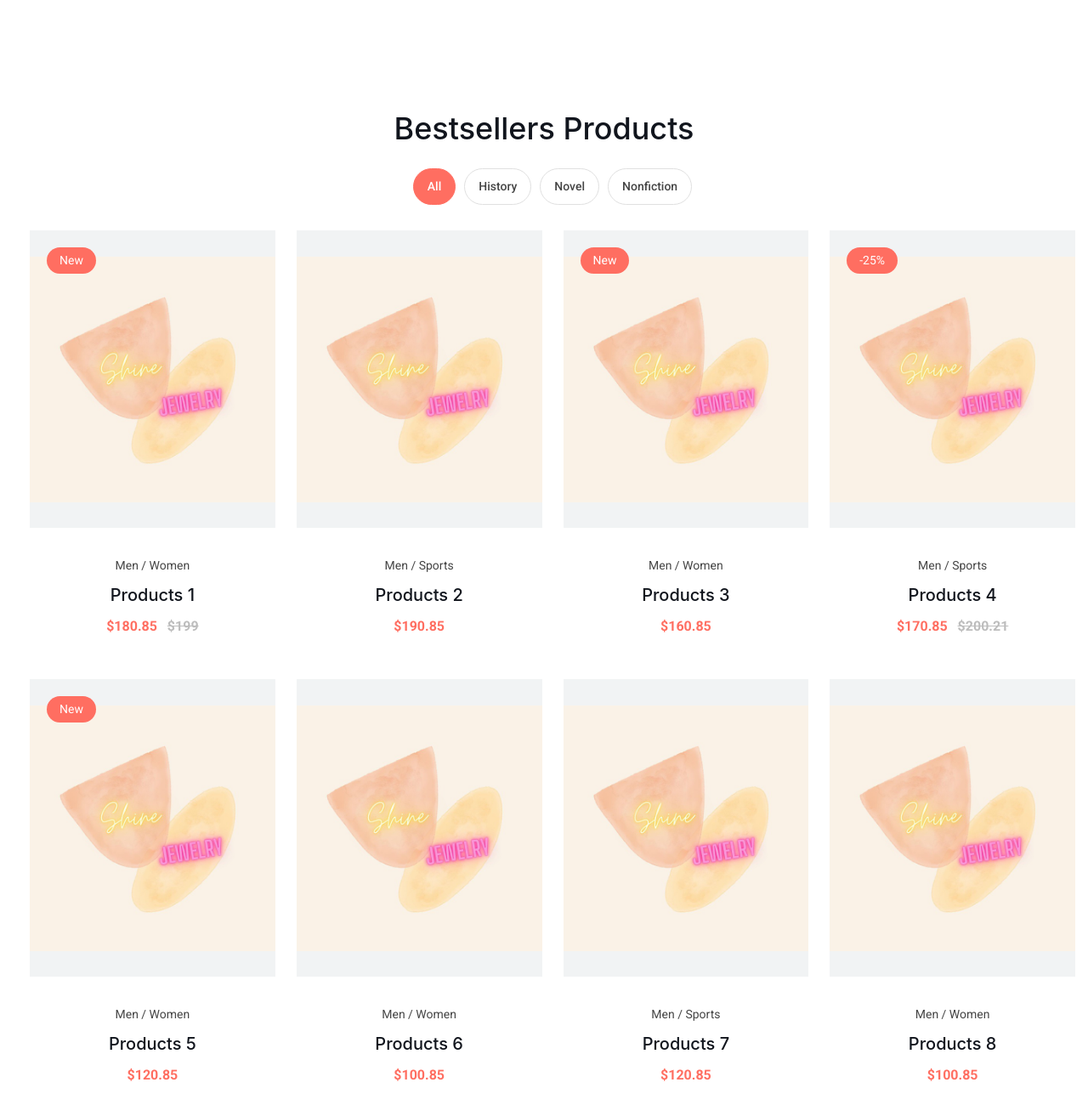
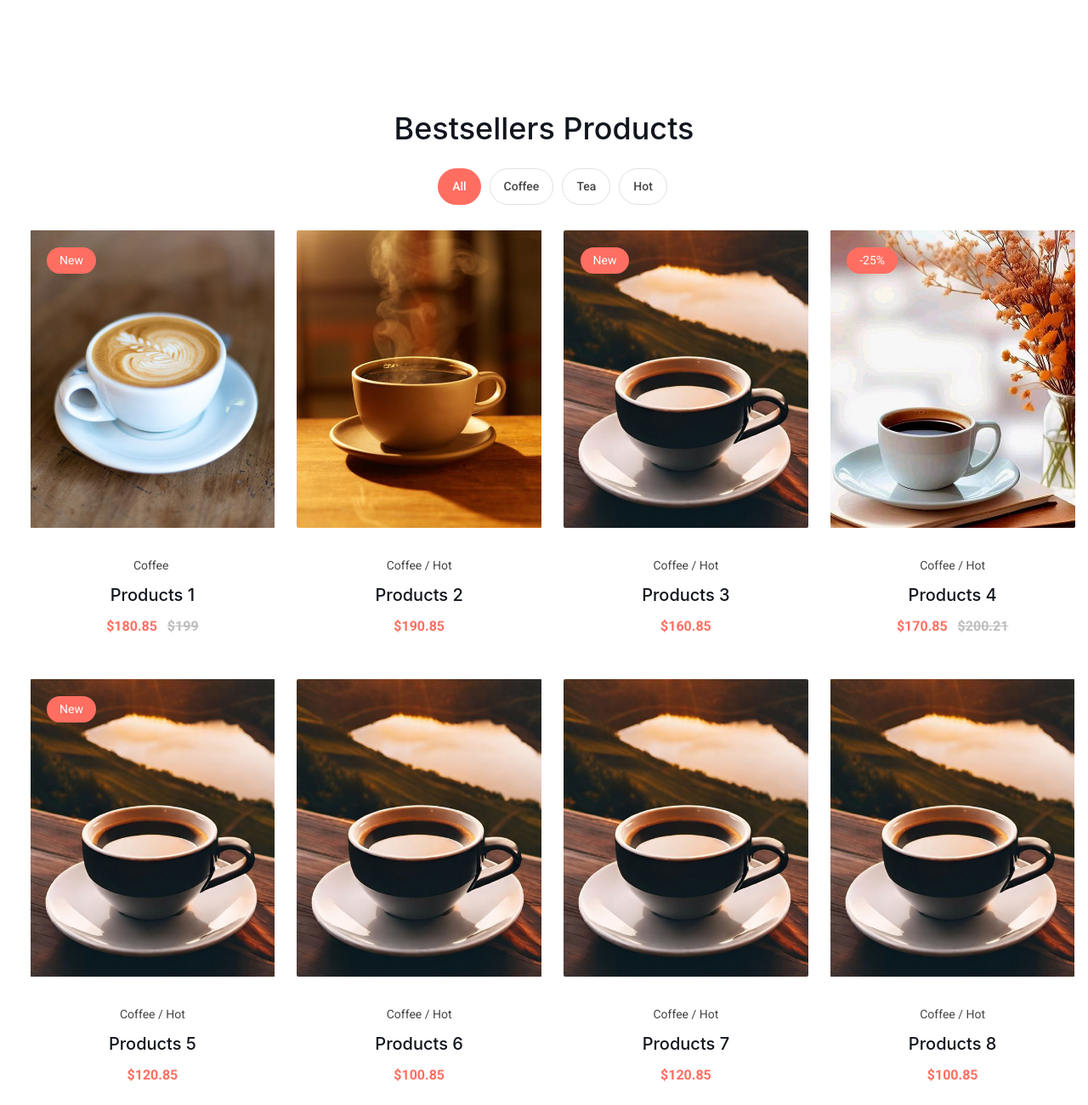
Before and after one commit to TakVanneth/Testing_E-Store, a plain HTML site: page index.html in a window 1280 px wide. Shown: the part 1100-2400 px from the top of the page at 85% size. Drawn offline with nearby package versions, Linux system fonts and the light colour scheme.

Commit message:
add product content

```diff
--- a/index.html
+++ b/index.html
@@ -161,7 +161,7 @@
       </section>
 
       <section class="section collection">
-        <div class="container-fluid">
+        <div class="container">
 
           <ul class="collection-list has-scrollbar">
 
@@ -209,7 +209,7 @@
         -> section product
        -->
       <section class="section product" id="product">
-        <div class="container-fluid">
+        <div class="container">
 
           <h2 class="h2 section-title">Bestsellers Products</h2>
 
@@ -220,15 +220,15 @@
             </li>
 
             <li>
-              <button class="filter-btn">History</button>
+              <button class="filter-btn">Coffee</button>
             </li>
 
              <li>
-              <button class="filter-btn">Novel</button>
+              <button class="filter-btn">Tea</button>
             </li>
 
               <li>
-              <button class="filter-btn">Nonfiction</button>
+              <button class="filter-btn">Hot</button>
             </li>
                       </ul>
 
@@ -238,7 +238,7 @@
               <div class="product-card" tabindex="0">
 
                 <figure class="card-banner">
-                  <img src="public/images/shinyblinkyLogo.jpg" width="312" height="350" loading="lazy" alt="Products 1" class="image-contain">
+                  <img src="public/images/coffee.jpeg" width="312" height="350" loading="lazy" alt="Products 1" class="image-contain">
 
                   <div class="card-badge">New</div>
 
@@ -282,8 +282,8 @@
                 <div class="card-content">
 
                   <div class="card-cat">
-                    <a href="#" class="card-cat-link">Men</a> /
-                    <a href="#" class="card-cat-link">Women</a>
+                    <a href="#" class="card-cat-link">Coffee</a>
+                    <a href="#" class="card-cat-link"></a>
                   </div>
 
                   <h3 class="h3 card-title">
@@ -301,7 +301,7 @@
               <div class="product-card" tabindex="0">
 
                 <figure class="card-banner">
-                  <img src="public/images/shinyblinkyLogo.jpg" width="312" height="350" loading="lazy" alt="Products 2" class="image-contain">
+                  <img src="public/images/COFFEE — Noel Barnhurst.jpeg" width="312" height="350" loading="lazy" alt="Products 2" class="image-contain">
 
                   <ul class="card-action-list">
 
@@ -343,8 +343,8 @@
                 <div class="card-content">
 
                   <div class="card-cat">
-                    <a href="#" class="card-cat-link">Men</a> /
-                    <a href="#" class="card-cat-link">Sports</a>
+                    <a href="#" class="card-cat-link">Coffee</a> /
+                    <a href="#" class="card-cat-link">Hot</a>
                   </div>
 
                   <h3 class="h3 card-title">
@@ -362,7 +362,7 @@
               <div class="product-card" tabindex="0">
 
                 <figure class="card-banner">
-                  <img src="public/images/shinyblinkyLogo.jpg" width="312" height="350" loading="lazy" alt="Products 3" class="image-contain">
+                  <img src="public/images/coffee-3.jpeg" width="312" height="350" loading="lazy" alt="Products 3" class="image-contain">
 
                   <div class="card-badge">New</div>
 
@@ -406,8 +406,8 @@
                 <div class="card-content">
 
                   <div class="card-cat">
-                    <a href="#" class="card-cat-link">Men</a> /
-                    <a href="#" class="card-cat-link">Women</a>
+                    <a href="#" class="card-cat-link">Coffee</a> /
+                    <a href="#" class="card-cat-link">Hot</a>
                   </div>
 
                   <h3 class="h3 card-title">
@@ -425,7 +425,7 @@
               <div class="product-card" tabindex="0">
 
                 <figure class="card-banner">
-                  <img src="public/images/shinyblinkyLogo.jpg" width="312" height="350" loading="lazy" alt="Products 4" class="image-contain">
+                  <img src="public/images/coffee-4.jpeg" width="312" height="350" loading="lazy" alt="Products 4" class="image-contain">
 
                   <div class="card-badge"> -25%</div>
 
@@ -469,8 +469,8 @@
                 <div class="card-content">
 
                   <div class="card-cat">
-                    <a href="#" class="card-cat-link">Men</a> /
-                    <a href="#" class="card-cat-link">Sports</a>
+                    <a href="#" class="card-cat-link">Coffee</a> /
+                    <a href="#" class="card-cat-link">Hot</a>
                   </div>
 
                   <h3 class="h3 card-title">
@@ -488,7 +488,7 @@
               <div class="product-card" tabindex="0">
 
                 <figure class="card-banner">
-                  <img src="public/images/shinyblinkyLogo.jpg" width="312" height="350" loading="lazy" alt="Products 5" class="image-contain">
+                  <img src="public/images/coffee-3.jpeg" width="312" height="350" loading="lazy" alt="Products 5" class="image-contain">
 
                   <div class="card-badge">New</div>
 
@@ -532,8 +532,8 @@
                 <div class="card-content">
 
                   <div class="card-cat">
-                    <a href="#" class="card-cat-link">Men</a> /
-                    <a href="#" class="card-cat-link">Women</a>
+                    <a href="#" class="card-cat-link">Coffee</a> /
+                    <a href="#" class="card-cat-link">Hot</a>
                   </div>
 
                   <h3 class="h3 card-title">
@@ -551,7 +551,7 @@
               <div class="product-card" tabindex="0">
 
                 <figure class="card-banner">
-                  <img src="public/images/shinyblinkyLogo.jpg" width="312" height="350" loading="lazy" alt="Products 6" class="image-contain">
+                  <img src="public/images/coffee-3.jpeg" width="312" height="350" loading="lazy" alt="Products 6" class="image-contain">
 
                   <ul class="card-action-list">
 
@@ -593,8 +593,8 @@
                 <div class="card-content">
 
                   <div class="card-cat">
-                    <a href="#" class="card-cat-link">Men</a> /
-                    <a href="#" class="card-cat-link">Women</a>
+                    <a href="#" class="card-cat-link">Coffee</a> /
+                    <a href="#" class="card-cat-link">Hot</a>
                   </div>
 
                   <h3 class="h3 card-title">
@@ -612,7 +612,7 @@
               <div class="product-card" tabindex="0">
 
                 <figure class="card-banner">
-                  <img src="public/images/shinyblinkyLogo.jpg" width="312" height="350" loading="lazy" alt="Products 7" class="image-contain">
+                  <img src="public/images/coffee-3.jpeg" width="312" height="350" loading="lazy" alt="Products 7" class="image-contain">
 
                   <ul class="card-action-list">
 
@@ -654,8 +654,8 @@
                 <div class="card-content">
 
                   <div class="card-cat">
-                    <a href="#" class="card-cat-link">Men</a> /
-                    <a href="#" class="card-cat-link">Sports</a>
+                    <a href="#" class="card-cat-link">Coffee</a> /
+                    <a href="#" class="card-cat-link">Hot</a>
                   </div>
 
                   <h3 class="h3 card-title">
@@ -673,7 +673,7 @@
               <div class="product-card" tabindex="0">
 
                 <figure class="card-banner">
-                  <img src="public/images/shinyblinkyLogo.jpg" width="312" height="350" loading="lazy" alt="Products 8" class="image-contain">
+                  <img src="public/images/coffee-3.jpeg" width="312" height="350" loading="lazy" alt="Products 8" class="image-contain">
 
                   <ul class="card-action-list">
 
@@ -715,8 +715,8 @@
                 <div class="card-content">
 
                   <div class="card-cat">
-                    <a href="#" class="card-cat-link">Men</a> /
-                    <a href="#" class="card-cat-link">Women</a>
+                    <a href="#" class="card-cat-link">Coffee</a> /
+                    <a href="#" class="card-cat-link">Hot</a>
                   </div>
 
                   <h3 class="h3 card-title">
@@ -765,7 +765,7 @@
                 <div class="product-card" tabindex="0">
 
                   <figure class="card-banner">
-                    <img src="public/images/shinyblinkyLogo.jpg" width="312" height="350" loading="lazy" alt="Running Sneaker Shoes" class="image-contain">
+                    <img src="public/images/shinyblinkyLogo.jpg" width="312" height="350" loading="lazy" alt="Products 1" class="image-contain">
 
                     <div class="card-badge">-25%</div>
 
@@ -814,7 +814,7 @@
                     </div>
 
                     <h3 class="h3 card-title">
-                      <a href="#">Running Sneaker Shoes</a>
+                      <a href="#">Products 1</a>
                     </h3>
 
                     <data class="card-price" value="180.85">$180.85</data>
@@ -828,7 +828,7 @@
                 <div class="product-card" tabindex="0">
 
                   <figure class="card-banner">
-                    <img src="public/images/shinyblinkyLogo.jpg" width="312" height="350" loading="lazy" alt="Leather Mens Slipper" class="image-contain">
+                    <img src="public/images/shinyblinkyLogo.jpg" width="312" height="350" loading="lazy" alt="Products 2" class="image-contain">
 
                     <ul class="card-action-list">
 
@@ -875,7 +875,7 @@
                     </div>
 
                     <h3 class="h3 card-title">
-                      <a href="#">Leather Mens Slipper</a>
+                      <a href="#">Products 2</a>
                     </h3>
 
                     <data class="card-price" value="190.85">$190.85</data>
@@ -889,7 +889,7 @@
                 <div class="product-card" tabindex="0">
 
                   <figure class="card-banner">
-                    <img src="public/images/shinyblinkyLogo.jpg" width="312" height="350" loading="lazy" alt="Simple Fabric Shoe" class="image-contain">
+                    <img src="public/images/shinyblinkyLogo.jpg" width="312" height="350" loading="lazy" alt="Products 3" class="image-contain">
 
                     <div class="card-badge">New</div>
 
@@ -938,7 +938,7 @@
                     </div>
 
                     <h3 class="h3 card-title">
-                      <a href="#">Simple Fabric Shoe</a>
+                      <a href="#">Products 3</a>
                     </h3>
 
                     <data class="card-price" value="160.85">$160.85</data>
--- a/public/css/custom.css
+++ b/public/css/custom.css
@@ -1,15 +1,21 @@
 .logo img{
-    height: 55px;
-    width: 55px;
+    height: 60px;
+    width: 60px;
     margin-left: 25px;
     margin-top: 5px;
-    border-radius: 10px;
+    border-radius: 5px;
 }
-
-/* Add a media query for mobile screens (e.g., screens up to 575px) */
 @media (max-width: 575px) {
     .product-list {
+      /* Display 2 cards in a row */
       /* grid-template-columns: 1fr 1fr; */
-      grid-template-columns: 1fr 1fr; /* Display 2 cards in a row */
+      grid-template-columns: 1fr;
     }
   }
+.card-banner{
+    border-radius: 2px;
+}
+.footer {
+    font-family: var(--ff-roboto);
+    background-color: rgb(241, 243, 244, .8)
+  }
--- a/public/css/style.css
+++ b/public/css/style.css
@@ -12,7 +12,7 @@
     --smoky-black: rgb(7, 6, 1);
     --gainsboro: hsl(0, 0%, 88%);
     --black_90: hsla(0, 0%, 0%, 0.9);
-    --cultured: hsl(200, 12%, 95%);
+    --cultured: rgb(241, 243, 244, .1);
     --salmon: hsl(5, 100%, 73%);
     --white: hsl(0, 0%, 100%);
     --black: hsl(0, 0%, 0%);
@@ -20,7 +20,9 @@
 
 
     /* --bittersweet: hsl(130, 61%, 50%);
-    --salmon: hsl(130, 61%, 60%); */
+    --salmon: hsl(130, 61%, 60%);
+    --cultured: hsl(200, 100%, 50%);
+    */
     /**
      * typography
      */
```
Also changed, not shown: public/images/COFFEE — Noel Barnhurst.jpeg (added), public/images/coffee-3.jpeg (added), public/images/coffee-4.jpeg (added), public/images/coffee.jpeg (added), 2 other files.
